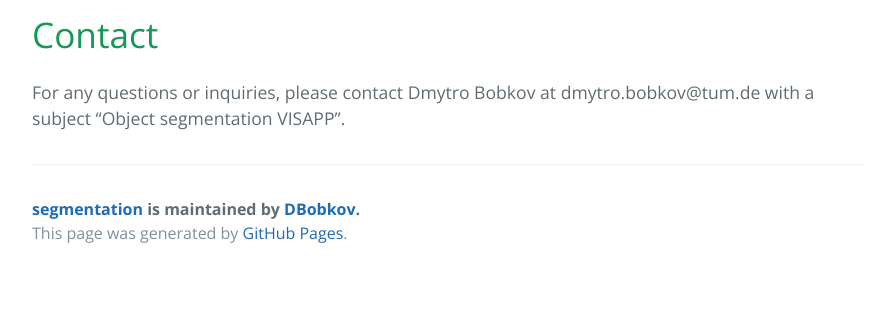
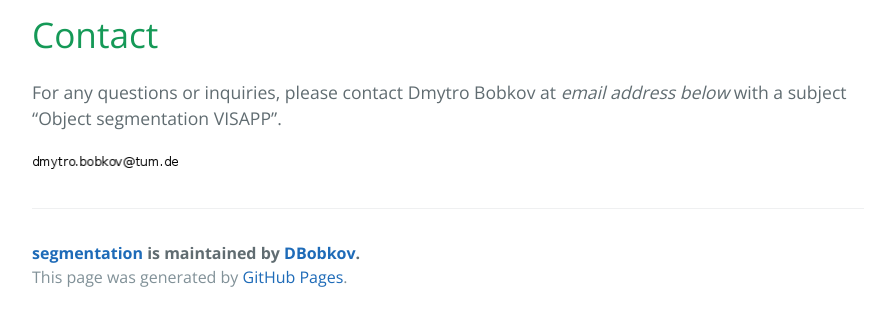
Before and after one commit to DBobkov/segmentation, a Jekyll site: the page built from index.md, in a window 1280 px wide and 900 px high, scrolled down 3186 px, cut to the strip 579-900 px from the top of the window. Shown: the whole strip, without its empty margins (192-1069 px from the left). Built offline with Jekyll 4.4.1, drawn with Linux system fonts in a browser that asks for light colours; our own code applies the rules of GitHub Pages for plain Markdown files; before the commit the page ends 4042 px from its top, so only the background shows below that.

Commit message:
Added email

```diff
--- a/index.md
+++ b/index.md
@@ -57,4 +57,6 @@
 
 
 # Contact
-For any questions or inquiries, please contact Dmytro Bobkov at dmytro.bobkov@tum.de with a subject "Object segmentation VISAPP".
+For any questions or inquiries, please contact Dmytro Bobkov at _email address below_ with a subject "Object segmentation VISAPP".
+
+<img src="res/email.png" alt="Email" width="150">
```
Also changed, not shown: res/email.png (added).
